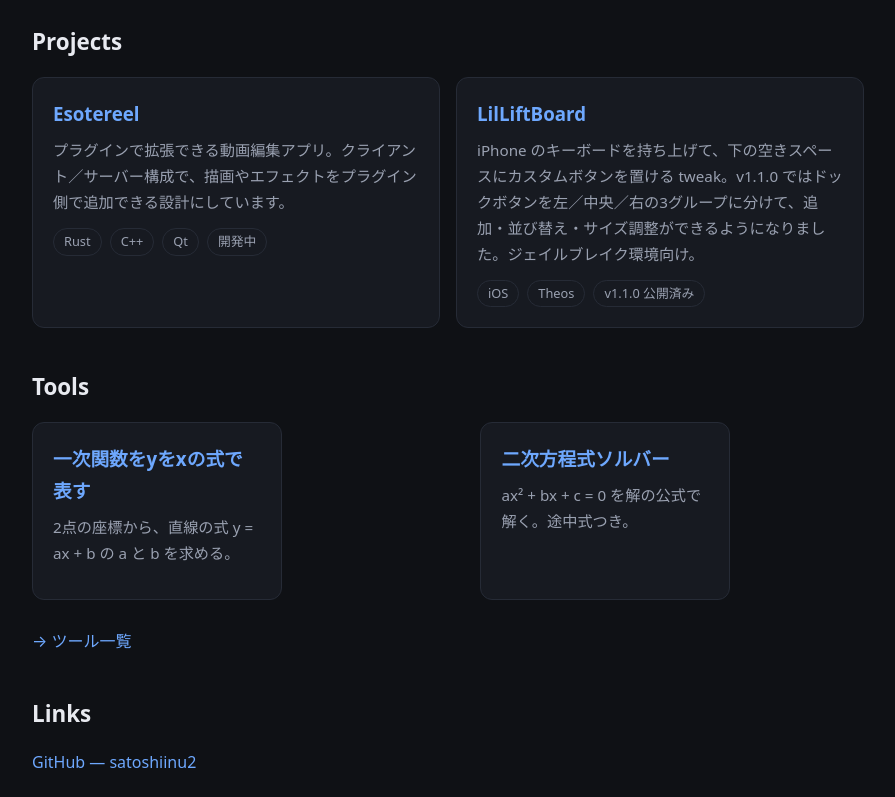
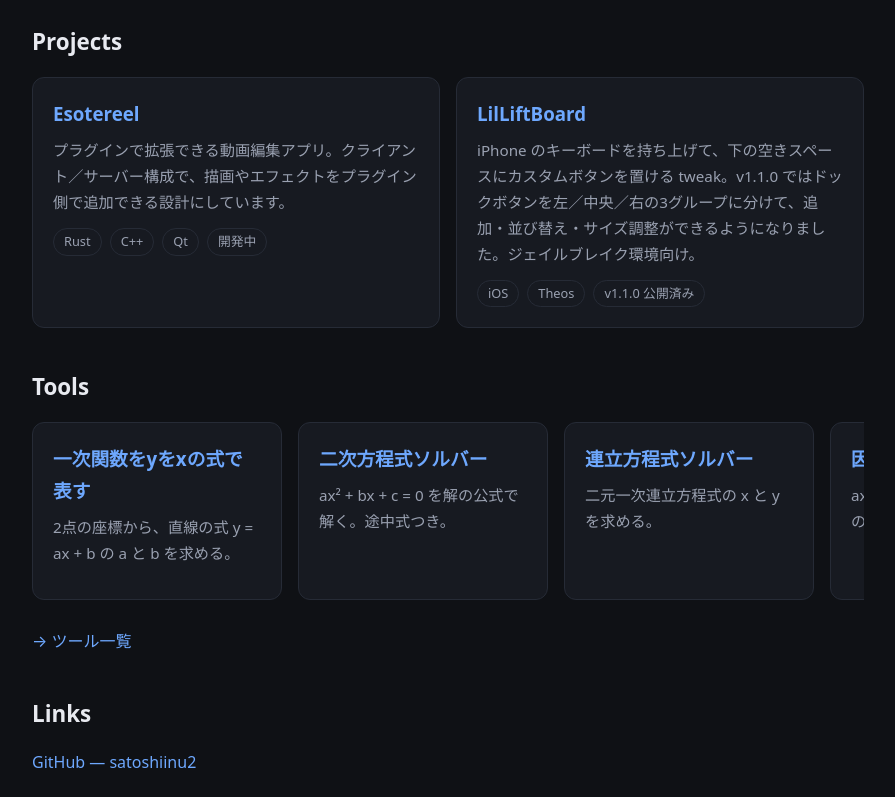
Before and after one commit to satoshiinu2/mreina-site, a Next.js app: page / in a window 1280 px wide. Shown: the part 478-1275 px from the top of the page, without its empty margins (192-1087 px from the left). Built offline with nearby package versions, Linux system fonts and the light colour scheme.

Commit message:
Revert Tools cards to static (remove slide-in animation)

```diff
--- a/app/globals.css
+++ b/app/globals.css
@@ -447,31 +447,3 @@ section h2 {
     transition: none;
   }
 }
-
-/* --- tools horizontal slide-in --- */
-
-.tools-scroll .hslide {
-  flex: 0 0 auto;
-  display: flex;
-  scroll-snap-align: start;
-  opacity: 0;
-  transform: translateX(32px);
-  transition: opacity 0.45s ease, transform 0.45s ease;
-}
-
-.tools-scroll .hslide.is-in {
-  opacity: 1;
-  transform: none;
-}
-
-.tools-scroll .hslide .project-card {
-  height: 100%;
-}
-
-@media (prefers-reduced-motion: reduce) {
-  .tools-scroll .hslide {
-    opacity: 1;
-    transform: none;
-    transition: none;
-  }
-}
--- a/app/page.tsx
+++ b/app/page.tsx
@@ -1,5 +1,4 @@
 import Reveal from "./_components/Reveal";
-import HSlide from "./_components/HSlide";
 import { tools } from "./tools/tools-data";
 
 type Project = {
@@ -88,16 +87,14 @@ export default function Home() {
 
       <section id="tools">
         <h2>Tools</h2>
-        <div className="tools-scroll" data-hscroll>
-          {tools.map((t, i) => (
-            <HSlide key={t.href} delay={Math.min(i, 2) * 60}>
-              <article className="project-card">
-                <h3>
-                  <a href={t.href}>{t.name}</a>
-                </h3>
-                <p>{t.description}</p>
-              </article>
-            </HSlide>
+        <div className="tools-scroll">
+          {tools.map((t) => (
+            <article className="project-card" key={t.href}>
+              <h3>
+                <a href={t.href}>{t.name}</a>
+              </h3>
+              <p>{t.description}</p>
+            </article>
           ))}
         </div>
         <p>
```
